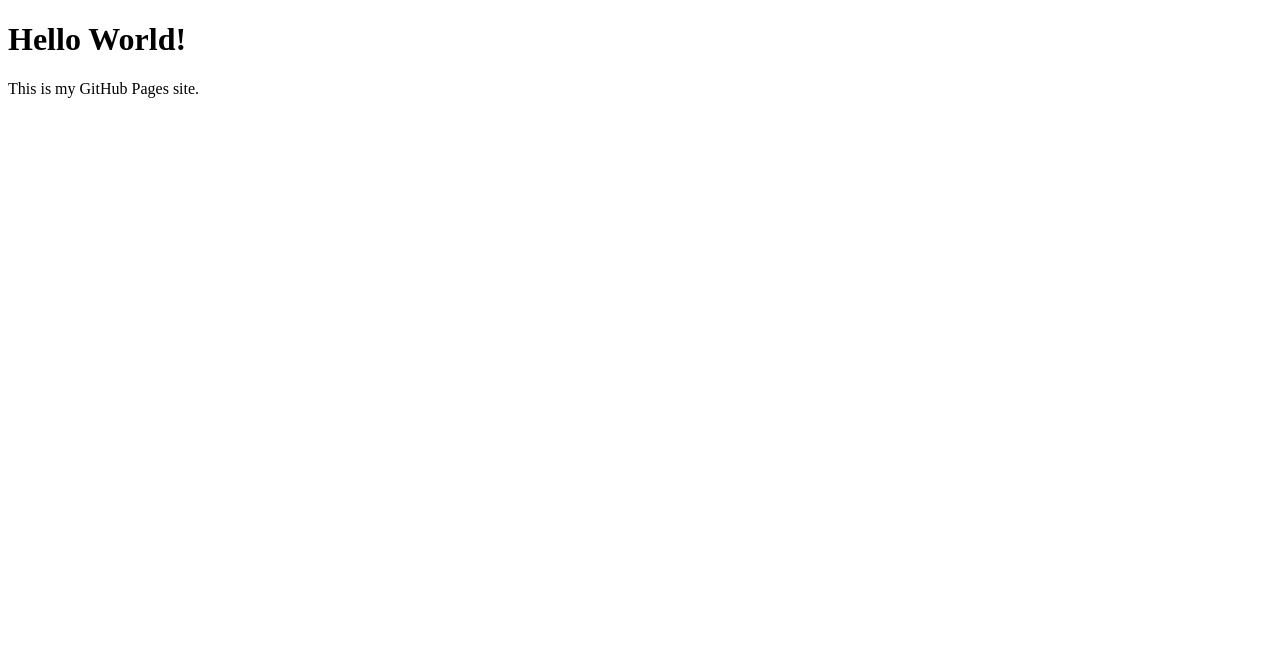
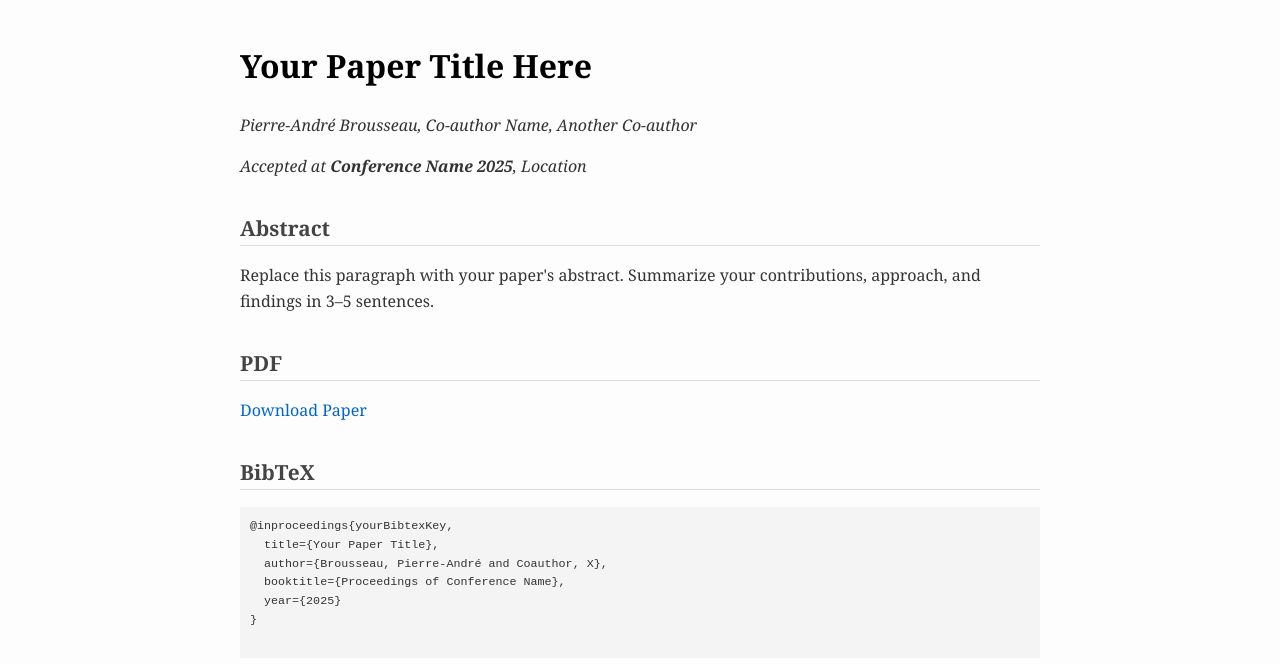
Before and after one commit to SphericalStereo/SphericalStereo.github.io, a plain HTML site: page index.html in a window 1280 px wide. Drawn offline with Linux system fonts and the light colour scheme.

Commit message:
template

```diff
--- a/index.html
+++ b/index.html
@@ -1,11 +1,88 @@
 <!DOCTYPE html>
-<html>
+<html lang="en">
 <head>
-  <meta charset="UTF-8">
-  <title>Welcome to My Page</title>
+  <meta charset="UTF-8" />
+  <meta name="viewport" content="width=device-width, initial-scale=1.0"/>
+  <title>Your Paper Title</title>
+  <style>
+    body {
+      font-family: Georgia, serif;
+      max-width: 800px;
+      margin: 40px auto;
+      padding: 0 20px;
+      line-height: 1.6;
+      background-color: #fdfdfd;
+      color: #333;
+    }
+    h1 {
+      font-size: 2em;
+      color: #000;
+    }
+    h2 {
+      font-size: 1.3em;
+      color: #444;
+      border-bottom: 1px solid #ddd;
+    }
+    a {
+      color: #0066cc;
+      text-decoration: none;
+    }
+    a:hover {
+      text-decoration: underline;
+    }
+    .authors, .conf {
+      margin-bottom: 1em;
+      font-style: italic;
+    }
+    .teaser {
+      width: 100%;
+      max-width: 100%;
+      margin: 20px 0;
+      border: 1px solid #ccc;
+    }
+    .section {
+      margin-top: 2em;
+    }
+    pre {
+      background: #f4f4f4;
+      padding: 10px;
+      overflow-x: auto;
+      font-size: 0.9em;
+    }
+  </style>
 </head>
 <body>
-  <h1>Hello World!</h1>
-  <p>This is my GitHub Pages site.</p>
-</body>
-</html>
+  <h1>Your Paper Title Here</h1>
+
+  <div class="authors">Pierre-André Brousseau, Co-author Name, Another Co-author</div>
+
+  <div class="conf">Accepted at <strong>Conference Name 2025</strong>, Location</div>
+
+  <!-- Optional teaser image -->
+  <!-- <img class="teaser" src="teaser.png" alt="Teaser image" /> -->
+
+  <div class="section">
+    <h2>Abstract</h2>
+    <p>
+      Replace this paragraph with your paper's abstract. Summarize your contributions, approach, and findings in 3–5 sentences.
+    </p>
+  </div>
+
+  <div class="section">
+    <h2>PDF</h2>
+    <p><a href="paper.pdf" target="_blank">Download Paper</a></p>
+  </div>
+
+  <div class="section">
+    <h2>BibTeX</h2>
+    <pre>
+@inproceedings{yourBibtexKey,
+  title={Your Paper Title},
+  author={Brousseau, Pierre-André and Coauthor, X},
+  booktitle={Proceedings of Conference Name},
+  year={2025}
+}
+    </pre>
+  </div>
+
+  <!-- Optional: Code or Video -
```
